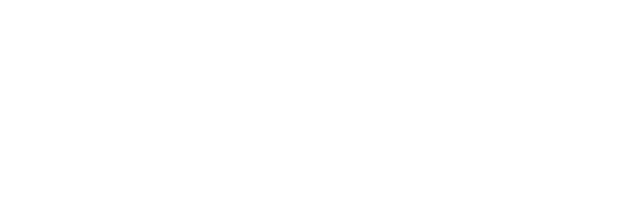
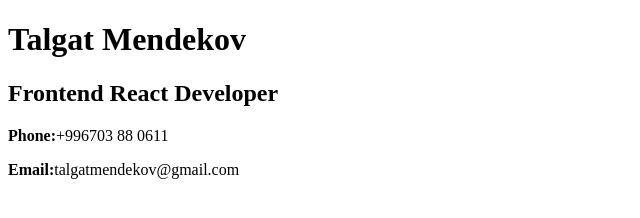
Before and after one commit to talgatmendekov/rsschool-cv, a plain HTML site: page index.html in a window 1280 px wide. Shown: the whole page, without its empty margins (0-640 px from the left). Drawn offline with Linux system fonts and the light colour scheme.

Commit message:
feat:add contact

```diff
--- a/index.html
+++ b/index.html
@@ -7,6 +7,13 @@
     <link rel="stylesheet" href="style.css">
 </head>
 <body>
-
+    <main>
+        <h1>Talgat Mendekov</h1>
+        <h2>Frontend React Developer</h2>
+        <section class="contact">
+            <p><b>Phone:</b>+996703 88 0611</p>
+            <p><b>Email:</b>talgatmendekov@gmail.com</p>
+        </section>
+    </main>
 </body>
 </html>
```
